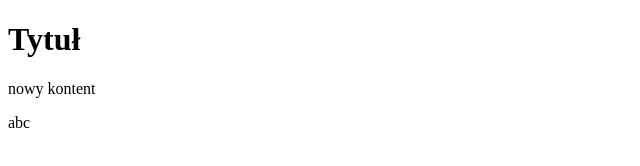
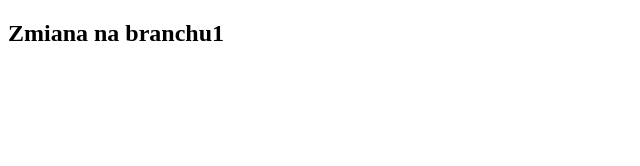
Before and after one commit to Przemyslaw-Mazurek/ConflictRepository, a plain HTML site: page folder/index.html in a window 1280 px wide. Shown: the whole page, without its empty margins (0-640 px from the left). Drawn offline with Linux system fonts and the light colour scheme.

Commit message:
zmineilaem branch 1

```diff
--- a/folder/index.html
+++ b/folder/index.html
@@ -7,8 +7,6 @@
     <title>inny tytul 1</title>
   </head>
   <body>
-    <h1>Tytuł</h1>
-    <p>nowy kontent</p>
-    <p>abc</p>
+    <h2>Zmiana na branchu1</h2>
   </body>
 </html>
```
